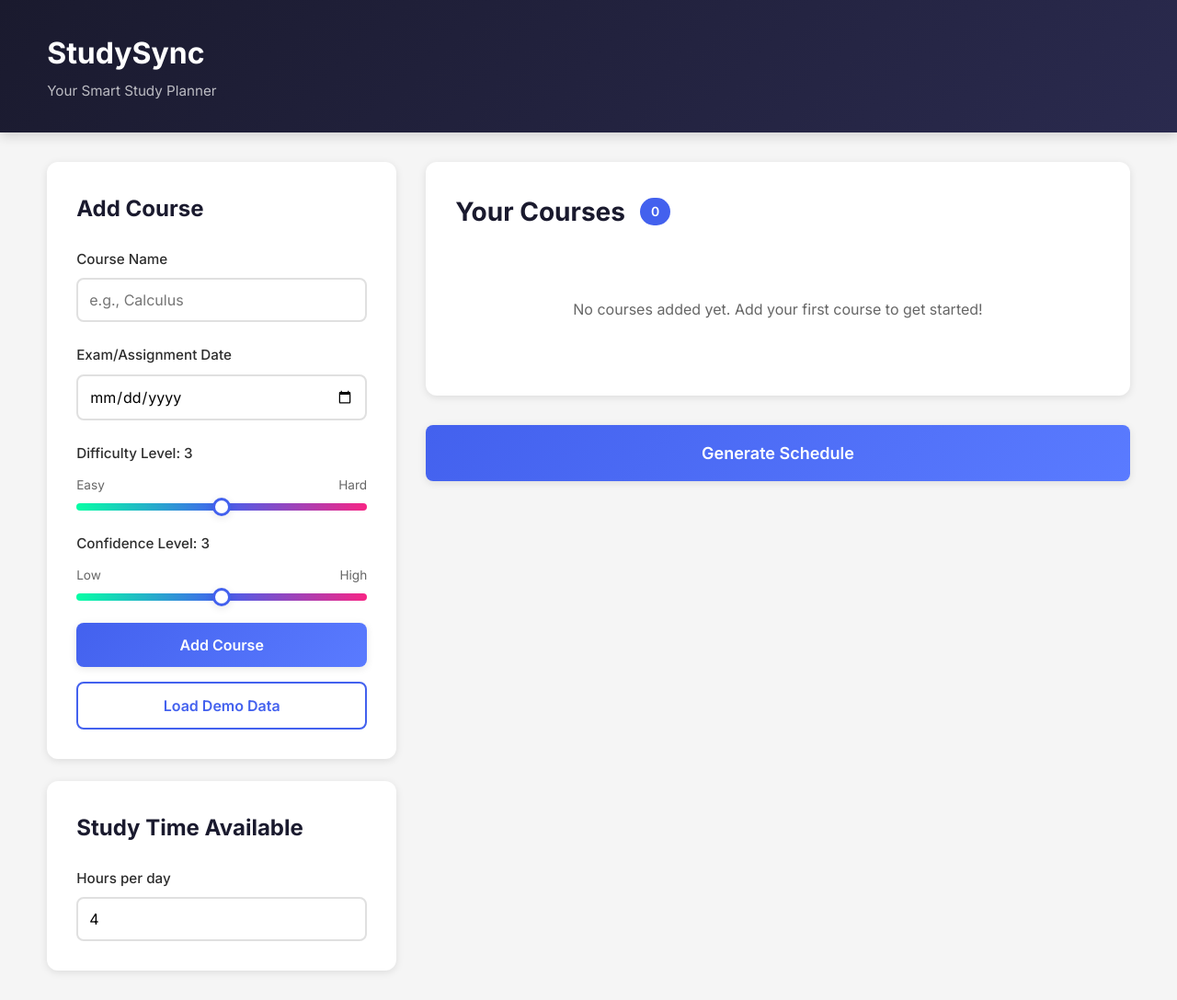
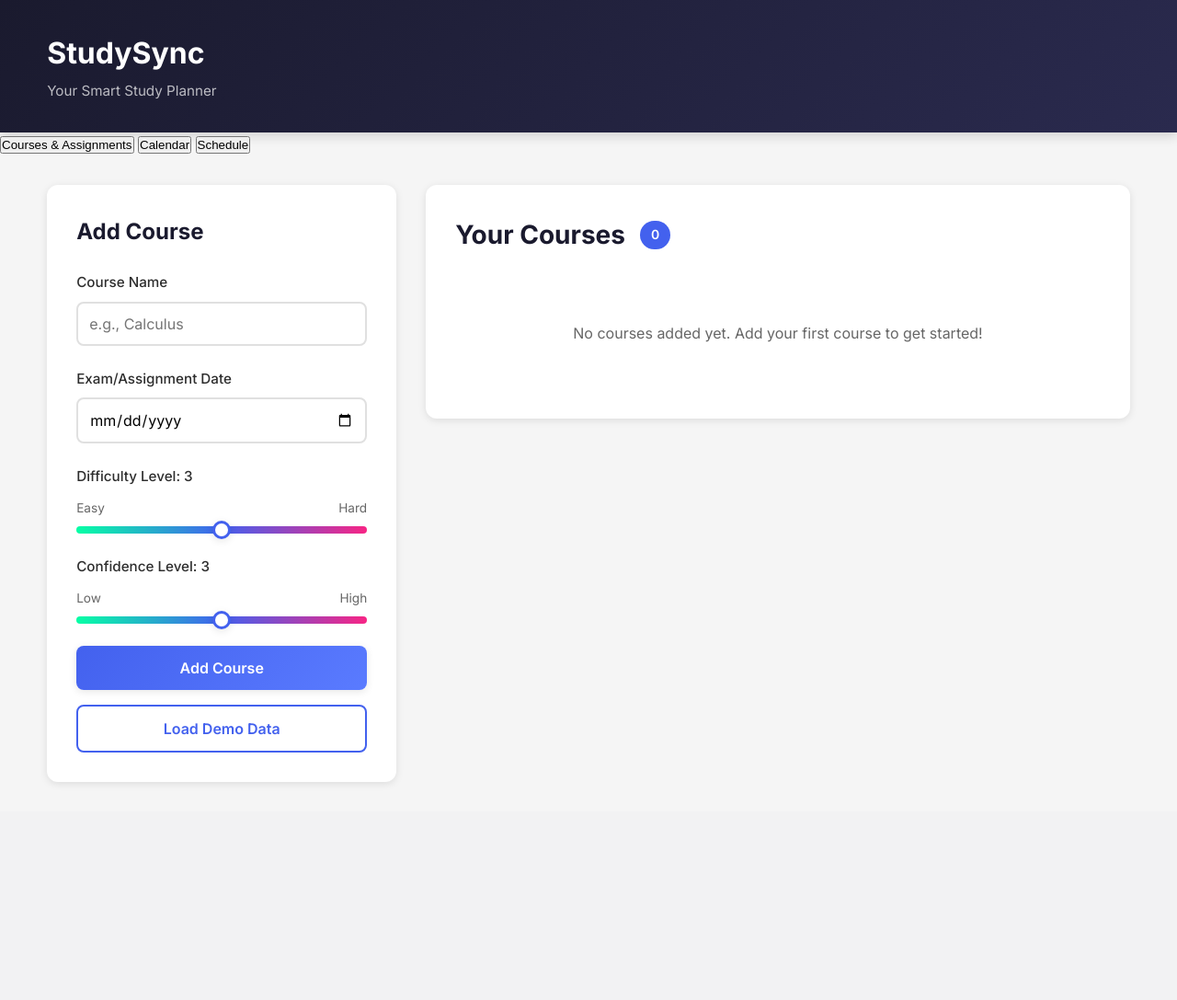
Before and after one commit to diegourquiola/StudyPlanner, a Flask app: page /planner in a window 1280 px wide. Shown: the whole page at 92% size. After the commit the page ends 851 px from the top, so only its background shows below. Run offline with Flask 3, Linux system fonts and the light colour scheme; data that the repository does not hold is empty.

Commit message:
feat: redesign planner.html with three-tab structure
Made-with: Cursor

```diff
--- a/templates/planner.html
+++ b/templates/planner.html
@@ -10,6 +10,12 @@
     <link href="https://fonts.googleapis.com/css2?family=Inter:wght@300;400;500;600;700&display=swap" rel="stylesheet">
 </head>
 <body>
+    <div id="outdated-banner" class="outdated-banner" style="display:none;">
+        <span>Your schedule may be outdated — regenerate?</span>
+        <button id="banner-regenerate-btn" class="btn btn-sm btn-primary">Regenerate</button>
+        <button id="banner-dismiss-btn" class="banner-dismiss">×</button>
+    </div>
+
     <div class="planner-container">
         <header class="planner-header">
             <div class="header-content">
@@ -18,91 +24,41 @@
             </div>
         </header>
 
+        <nav class="tab-bar">
+            <button class="tab-btn active" data-tab="courses">Courses &amp; Assignments</button>
+            <button class="tab-btn" data-tab="calendar">Calendar</button>
+            <button class="tab-btn" data-tab="schedule">Schedule</button>
+        </nav>
+
         <main class="planner-main">
-            <div class="planner-grid">
+
+            <!-- Tab 1: Courses & Assignments -->
+            <div id="tab-courses" class="tab-panel planner-grid">
                 <aside class="sidebar">
                     <section class="input-section">
                         <h2>Add Course</h2>
                         <form id="course-form" class="course-form">
                             <div class="form-group">
                                 <label for="course-name">Course Name</label>
-                                <input
-                                    type="text"
-                                    id="course-name"
-                                    name="course-name"
-                                    placeholder="e.g., Calculus"
-                                    required
-                                >
+                                <input type="text" id="course-name" name="course-name" placeholder="e.g., Calculus" required>
                             </div>
-
                             <div class="form-group">
                                 <label for="exam-date">Exam/Assignment Date</label>
-                                <input
-                                    type="date"
-                                    id="exam-date"
-                                    name="exam-date"
-                                    required
-                                >
+                                <input type="date" id="exam-date" name="exam-date" required>
                             </div>
-
                             <div class="form-group">
-                                <label for="difficulty">
-                                    Difficulty Level: <span id="difficulty-value">3</span>
-                                </label>
-                                <div class="slider-labels">
-                                    <span>Easy</span>
-                                    <span>Hard</span>
-                                </div>
-                                <input
-                                    type="range"
-                                    id="difficulty"
-                                    name="difficulty"
-                                    min="1"
-                                    max="5"
-                                    value="3"
-                                    class="slider"
-                                >
+                                <label for="difficulty">Difficulty Level: <span id="difficulty-value">3</span></label>
+                                <div class="slider-labels"><span>Easy</span><span>Hard</span></div>
+                                <input type="range" id="difficulty" name="difficulty" min="1" max="5" value="3" class="slider">
                             </div>
-
                             <div class="form-group">
-                                <label for="confidence">
-                                    Confidence Level: <span id="confidence-value">3</span>
-                                </label>
-                                <div class="slider-labels">
-                                    <span>Low</span>
-                                    <span>High</span>
-                                </div>
-                                <input
-                                    type="range"
-                                    id="confidence"
-                                    name="confidence"
-                                    min="1"
-                                    max="5"
-                                    value="3"
-                                    class="slider"
-                                >
+                                <label for="confidence">Confidence Level: <span id="confidence-value">3</span></label>
+                                <div class="slider-labels"><span>Low</span><span>High</span></div>
+                                <input type="range" id="confidence" name="confidence" min="1" max="5" value="3" class="slider">
                             </div>
-
                             <button type="submit" class="btn btn-primary">Add Course</button>
                         </form>
-
                         <button id="load-demo-btn" class="btn btn-secondary">Load Demo Data</button>
-                    </section>
-
-                    <section class="hours-section">
-                        <h2>Study Time Available</h2>
-                        <div class="form-group">
-                            <label for="available-hours">Hours per day</label>
-                            <input
-                                type="number"
-                                id="available-hours"
-                                name="available-hours"
-                                min="1"
-                                max="12"
-                                value="4"
-                                step="0.5"
-                            >
-                        </div>
                     </section>
                 </aside>
 
@@ -118,28 +74,54 @@
                             </div>
                         </div>
                     </section>
+                </div>
+            </div>
 
+            <!-- Tab 2: Calendar -->
+            <div id="tab-calendar" class="tab-panel" hidden>
+                <div class="calendar-container">
+                    <div class="calendar-nav">
+                        <button id="prev-month-btn" class="btn btn-secondary">&#8249;</button>
+                        <h2 id="calendar-month-label"></h2>
+                        <button id="next-month-btn" class="btn btn-secondary">&#8250;</button>
+                    </div>
+                    <div class="calendar-grid" id="calendar-grid">
+                        <div class="calendar-day-header">Sun</div>
+                        <div class="calendar-day-header">Mon</div>
+                        <div class="calendar-day-header">Tue</div>
+                        <div class="calendar-day-header">Wed</div>
+                        <div class="calendar-day-header">Thu</div>
+                        <div class="calendar-day-header">Fri</div>
+                        <div class="calendar-day-header">Sat</div>
+                    </div>
+                </div>
+            </div>
+
+            <!-- Tab 3: Schedule -->
+            <div id="tab-schedule" class="tab-panel" hidden>
+                <div class="schedule-tab-content">
+                    <section class="hours-section">
+                        <h2>Study Time Available</h2>
+                        <div class="form-group">
+                            <label for="available-hours">Hours per day</label>
+                            <input type="number" id="available-hours" name="available-hours" min="1" max="12" value="4" step="0.5">
+                        </div>
+                    </section>
                     <section class="generate-section">
-                        <button id="generate-schedule-btn" class="btn btn-primary btn-large">
-                            Generate Schedule
-                        </button>
+                        <button id="generate-schedule-btn" class="btn btn-primary btn-large">Generate Schedule</button>
                         <div id="loading-spinner" class="loading-spinner" style="display: none;">
                             <div class="spinner"></div>
                             <p>Generating your optimized schedule...</p>
                         </div>
                     </section>
-
                     <section id="schedule-section" class="schedule-section" style="display: none;">
                         <h2>Your Optimized Study Schedule</h2>
-
-                        <div id="schedule-summary" class="schedule-summary">
-                        </div>
-
-                        <div id="schedule-timeline" class="schedule-timeline">
-                        </div>
+                        <div id="schedule-summary" class="schedule-summary"></div>
+                        <div id="schedule-timeline" class="schedule-timeline"></div>
                     </section>
                 </div>
             </div>
+
         </main>
     </div>
 
```
